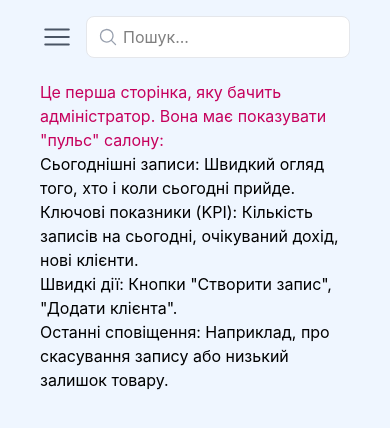
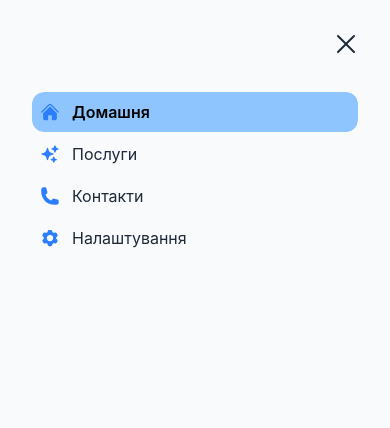
Before and after one commit to cebanoleksandr/react-beauty-admin, a React (Vite) app: page / in a window 390 px wide. Both pictures are taken after a click on the icon 57 px from the left and 37 px from the top of the page. Shown: the top 428 px of the page. Built offline with nearby package versions, Linux system fonts and the light colour scheme.

Commit message:
Add mobile menu

```diff
--- a/src/components/layouts/Header.tsx
+++ b/src/components/layouts/Header.tsx
@@ -10,6 +10,7 @@ import LogoutPopup from '../popups/LogoutPopup';
 import { useAppDispatch } from '../../storage/hooks';
 import { removeUserAC } from '../../storage/adminSlice';
 import { useNavigate } from 'react-router-dom';
+import MobileMenu from './MobileMenu';
 
 const Header = () => {
   const [isLogoutPopupVisible, setIsLogoutPopupVisible] = useState(false);
@@ -68,10 +69,10 @@ const Header = () => {
         onLogout={handleUserLogout}
       />
 
-      {/* <MobileMenu
+      <MobileMenu
         isOpen={isMobileMenuOpen}
         onClose={() => setIsMobileMenuOpen(false)}
-      /> */}
+      />
     </header>
   );
 };
--- /dev/null
+++ b/src/components/layouts/MobileMenu.tsx
@@ -0,0 +1,46 @@
+import { type FC } from 'react';
+import {
+  Cog6ToothIcon,
+  HomeIcon,
+  PhoneIcon,
+  SparklesIcon,
+  XMarkIcon
+} from '@heroicons/react/24/solid';
+import SidebarItem from './SidebarItem';
+
+interface IProps {
+  isOpen: boolean;
+  onClose: () => void;
+}
+
+const MobileMenu: FC<IProps> = ({ isOpen, onClose }) => {
+  const sidebarItems = [
+    { title: 'Домашня', icon: HomeIcon, href: '/' },
+    { title: 'Послуги', icon: SparklesIcon, href: '/services' },
+    { title: 'Контакти', icon: PhoneIcon, href: '/contacts' },
+    { title: 'Налаштування', icon: Cog6ToothIcon, href: '/settings' },
+  ];
+
+  if (!isOpen) {
+    return null;
+  }
+
+  return (
+    <div className="block md:hidden fixed top-0 bottom-0 left-0 right-0 z-40 bg-gray-50 p-4 animate-slideInFromLeft">
+      <div className="flex justify-end mb-5">
+        <XMarkIcon
+          className='size-14 text-gray-800 hover:text-gray-600 transition duration-300 cursor-pointer p-3'
+          onClick={onClose}
+        />
+      </div>
+
+      <ul className="mx-4 space-y-2">
+        {sidebarItems.map((item) => (
+          <SidebarItem key={item.title} item={item} />
+        ))}
+      </ul>
+    </div>
+  );
+};
+
+export default MobileMenu;
```
